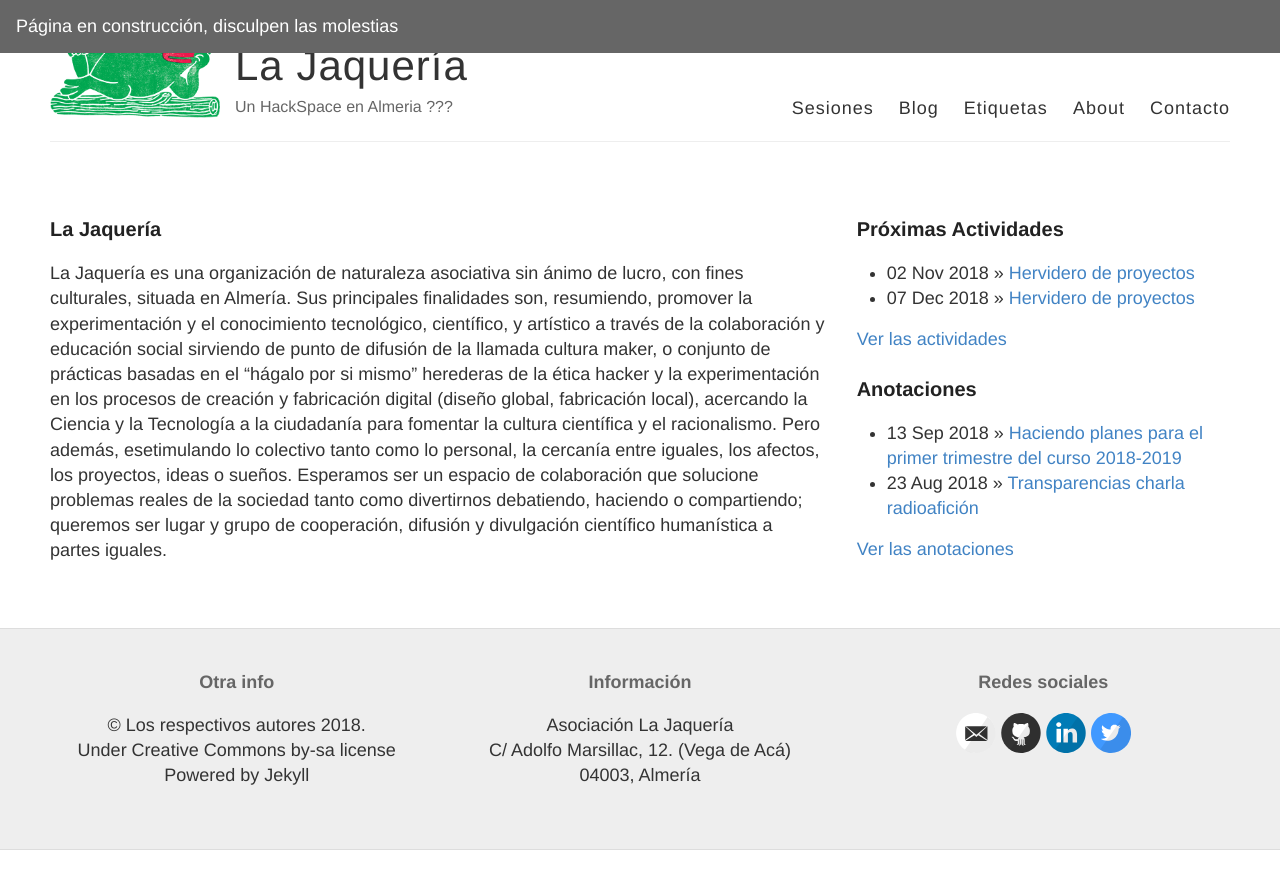
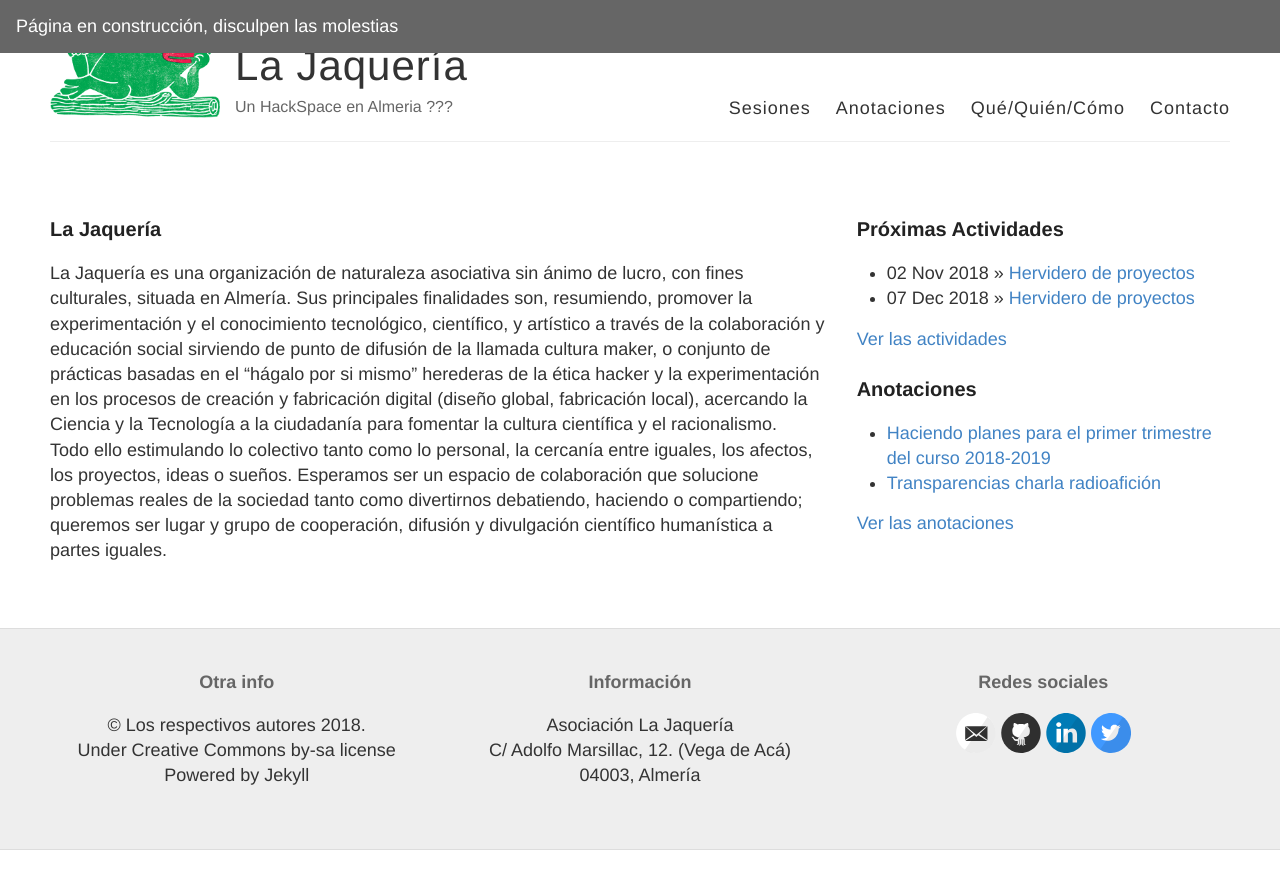
Before and after one commit to LaJaqueria/LaJaqueria.github.io, a Jekyll site: the page built from index.html, in a window 1280 px wide. Shown: the top 889 px of the page. Built offline with Jekyll 4.4.1, drawn with Linux system fonts in a browser that asks for light colours.

Commit message:
cambio de blog a anotaciones

```diff
--- a/_layouts/default.html
+++ b/_layouts/default.html
@@ -39,9 +39,8 @@
 
           <nav>
             <a href="{{ site.baseurl }}/sesiones">Sesiones</a>
-            <a href="{{ site.baseurl }}/blog">Blog</a>
-            <a href="{{ site.baseurl }}/etiquetas">Etiquetas</a>
-            <a href="{{ site.baseurl }}/about">About</a>
+            <a href="{{ site.baseurl }}/anotaciones">Anotaciones</a>
+            <a href="{{ site.baseurl }}/about">Qué/Quién/Cómo</a>
             <a href="{{ site.baseurl }}/contacto">Contacto</a>
           </nav>
         </header>
--- a/index.html
+++ b/index.html
@@ -10,7 +10,8 @@ layout: default
         <h3>La Jaquería</h3>
         <p>La Jaquería es una organización de naturaleza asociativa sin ánimo de lucro, con fines culturales, situada en Almería.
 Sus principales finalidades son, resumiendo, promover la experimentación y el conocimiento tecnológico, científico, y artístico a través de la colaboración y educación social sirviendo de punto de difusión de la llamada cultura maker, o conjunto de prácticas basadas en el “hágalo por si mismo” herederas de la ética hacker y la experimentación en los procesos de creación y fabricación digital (diseño global, fabricación local), acercando la Ciencia y la Tecnología a la ciudadanía para fomentar la cultura científica y el racionalismo.
-Pero además, esetimulando lo colectivo tanto como lo personal, la cercanía entre iguales, los afectos, los proyectos, ideas o sueños. Esperamos ser un espacio de colaboración que
+<br>
+Todo ello estimulando lo colectivo tanto como lo personal, la cercanía entre iguales, los afectos, los proyectos, ideas o sueños. Esperamos ser un espacio de colaboración que
             solucione problemas reales de la sociedad tanto como divertirnos debatiendo, haciendo o compartiendo; queremos ser lugar y grupo de cooperación, difusión y divulgación científico humanística a partes iguales.</p>
     </div>
 
@@ -33,11 +34,11 @@ Pero además, esetimulando lo colectivo tanto como lo personal, la cercanía ent
             {% for post in site.categories.post limit:3 %}
             {% assign date = post.date | date: "%Y-%m-%d" %}
             {% if date <= curDate %}
-            <li><span>{{ post.date | date_to_string }}</span> &raquo; <a href="{{ post.url }}">{{ post.title }}</a></li>
+            <li><a href="{{ post.url }}">{{ post.title }}</a></li>
             {% endif %}
             {% endfor %}
         </ul>
-        <p><a href="/blog" class="button">Ver las anotaciones</a></p>
+        <p><a href="/anotaciones" class="button">Ver las anotaciones</a></p>
 
     </div>
 </div>
```
Also changed, not shown: pages/anotaciones.md (renamed from pages/blog.md, +1 -1 lines).
